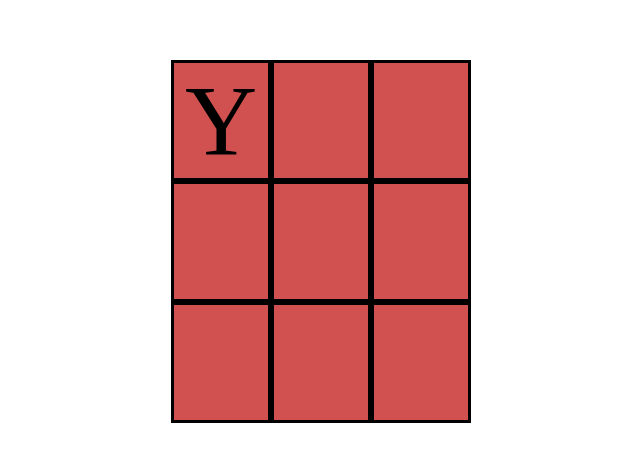
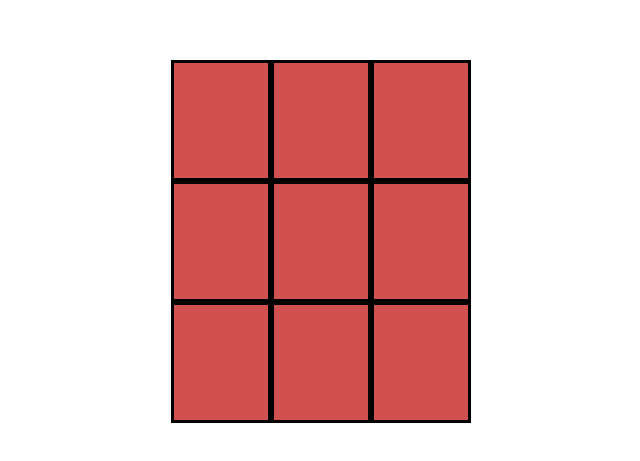
Before and after one commit to smmuirhead100/Tic-Tac-Toe, a plain HTML site: page index.html in a window 1280 px wide. Shown: the part 167-628 px from the top of the page, without its empty margins (319-959 px from the left). Drawn offline with Linux system fonts and the light colour scheme.

Commit message:
make holder character transparent

```diff
--- a/script.js
+++ b/script.js
@@ -3,6 +3,7 @@ const space1 = document.querySelector(".container");
 space1.addEventListener('click', function (e) {
     currGame.playRound();
     e.target.textContent = charTracker.char;
+    e.target.style.color = 'black';
 });
 
 
--- a/style.css
+++ b/style.css
@@ -16,7 +16,9 @@ main {
 }
 
 .container div {
-    border: 3px;
+    color: rgba(209, 80, 80, 0);
+    border-color: black;
+    border-width: 3px;
     border-style: solid;
     text-align: center;
     font-size: 100px;
```
